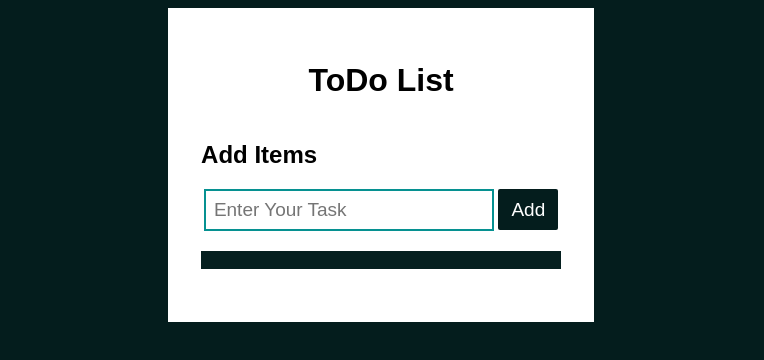
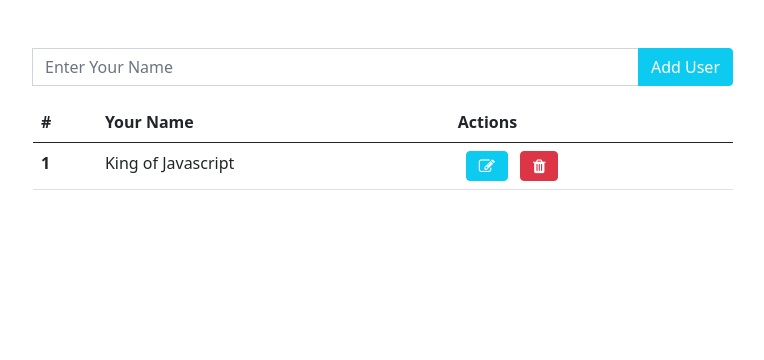
Before and after one commit to arohinehasingh/To-Do-App, a plain HTML site: page index.html in a window 1280 px wide. Shown: the whole page, without its empty margins (257-1021 px from the left). Drawn offline with nearby package versions, Linux system fonts and the light colour scheme.

Commit message:
Update index.html

```diff
--- a/index.html
+++ b/index.html
@@ -1,32 +1,50 @@
-
 <!DOCTYPE html>
 <html lang="en">
 <head>
     <meta charset="UTF-8">
-    <meta http-equiv="X-UA-Compatible" content="IE=edge">
     <meta name="viewport" content="width=device-width, initial-scale=1.0">
-    <title>Document</title>
+    <title>todolist</title>
 
-    <link rel="stylesheet" href="style.css">
+<!-- bootstrap 5.0.2 css for design -->
+<link href="https://cdn.jsdelivr.net/npm/bootstrap@5.0.2/dist/css/bootstrap.min.css" rel="stylesheet" integrity="sha384-EVSTQN3/azprG1Anm3QDgpJLIm9Nao0Yz1ztcQTwFspd3yD65VohhpuuCOmLASjC" crossorigin="anonymous">
+
+<!-- font awesome css for icons -->
+<link rel="stylesheet" href="https://cdnjs.cloudflare.com/ajax/libs/font-awesome/4.7.0/css/font-awesome.min.css">
+
+
 </head>
 <body>
-   <div class="container">
-    <h1>ToDo List</h1>
+    <div class="container-fluid">
+        <div class="container">
+          <div class="mx-auto mt-5" style="max-width: 700px;">
+            <div class="input-group mb-3">
+              <div id="validate"></div>
+              <input type="text" class="form-control" placeholder="Enter Your Name" aria-label="Recipient's username" id="username" aria-describedby="button-addon2">
+              <button class="btn text-white btn-info" type="button" id="addUser">Add User</button>
+            </div>
+            <div class="display">
+              <table class="table">
+                <thead>
+                  <tr>
+                    <th scope="col">#</th>
+                    <th scope="col">Your Name</th>
+                    <th scope="col">Actions</th>
+                  </tr>
+                </thead>
+                <tbody id="records">
+                  <tr>
+                    <th scope="row">1</th>
+                    <td>King of Javascript</td>
+                    <td><i class="btn text-white fa fa-edit btn-info mx-2"></i> <i class="btn btn-danger text-white fa fa-trash"></i></td>
+                  </tr>
+                </tbody>
+              </table>
+            </div>
+          </div>
+        </div>
+      </div>
 
-    <div class="inputs">
-        <h2 style="float: left;">Add Items</h2>
-        <input type="text" placeholder="Enter Your Task" id="inp">
-        <button onclick="Add()">Add</button>
-    </div>
+<script src="script.js"></script>
 
-    <div class="text">
-        <ul id="toDoListUL">
-
-        </ul>
-
-    </div>
-   </div>
-
-    <script src="script.js"></script>
 </body>
 </html>
```
